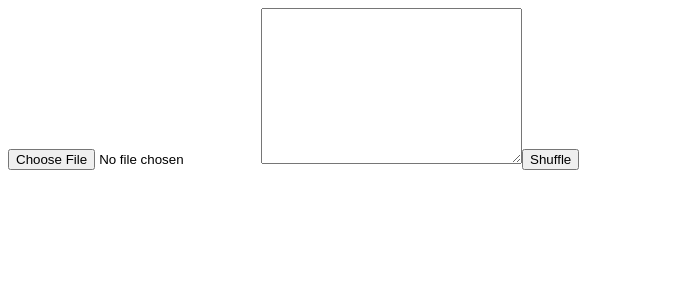
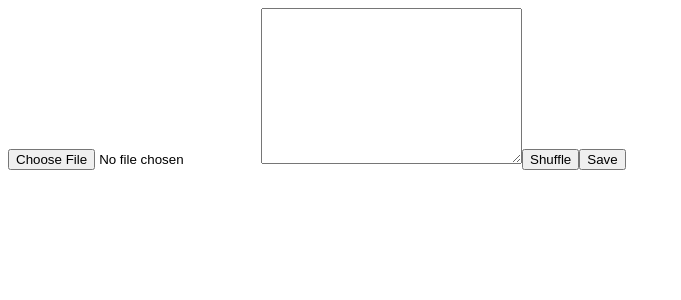
Before and after one commit to JamesSwatton/word-palette, a Vue app: page / in a window 1280 px wide. Shown: the top 300 px of the page, without its empty margins (0-681 px from the left). Built offline with nearby package versions, Linux system fonts and the light colour scheme.

Commit message:
add save as txt file

```diff
--- a/package.json
+++ b/package.json
@@ -9,6 +9,7 @@
   },
   "dependencies": {
     "core-js": "^3.6.5",
+    "file-saver": "^2.0.5",
     "vue": "^2.6.11"
   },
   "devDependencies": {
--- a/src/App.vue
+++ b/src/App.vue
@@ -3,12 +3,14 @@
         <input @change="populatePalette" id="file-selector" type="file" />
         <textarea v-model="textString" id="text" cols="30" rows="10"></textarea>
         <button @click="reshuffle" id="shuffle">Shuffle</button>
+        <button @click="saveTxt">Save</button>
         <Words :words="shuffledPalette"></Words>
     </div>
 </template>
 
 <script>
 import { eventBus } from "./main";
+import { saveAs } from 'file-saver'
 import Words from "./components/Words";
 import Stopwords from "./helpers/stopwords.json";
 export default {
@@ -94,10 +96,15 @@ export default {
             return w;
         },
         reshuffle() {
-            this.shuffledPalette = this.shuffleWords(this.palette);
+            this.shuffledPalette = this.shuffleWords(this.shuffledPalette);
         },
         removeWord(array, i) {
             array.splice(i, 1);
+        },
+        saveTxt() {
+            var blob = new Blob([this.textString],
+                { type: "text/plain;charset=utf-8" });
+            saveAs(blob, "newPalette.txt");
         }
     },
     created() {
```
Also changed, not shown: 1 other file (tests, documents, lock files or other folders).
